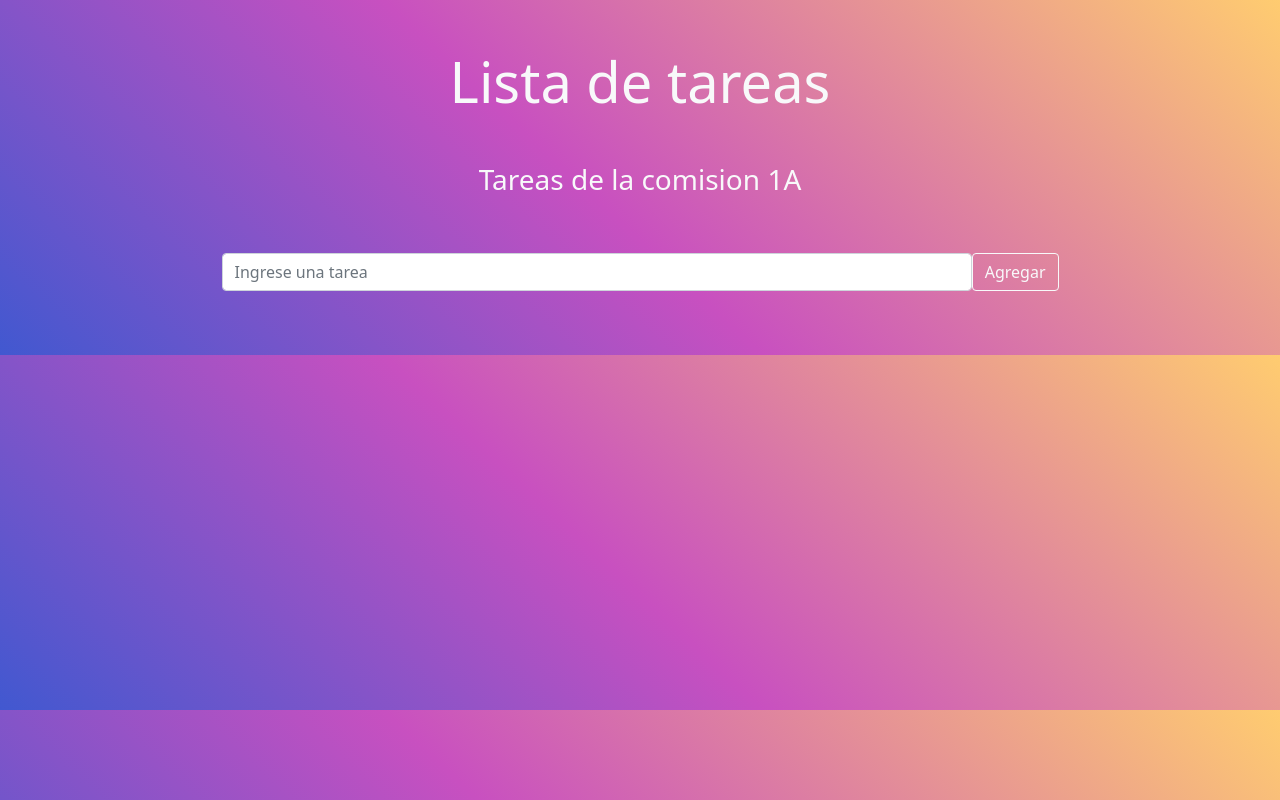
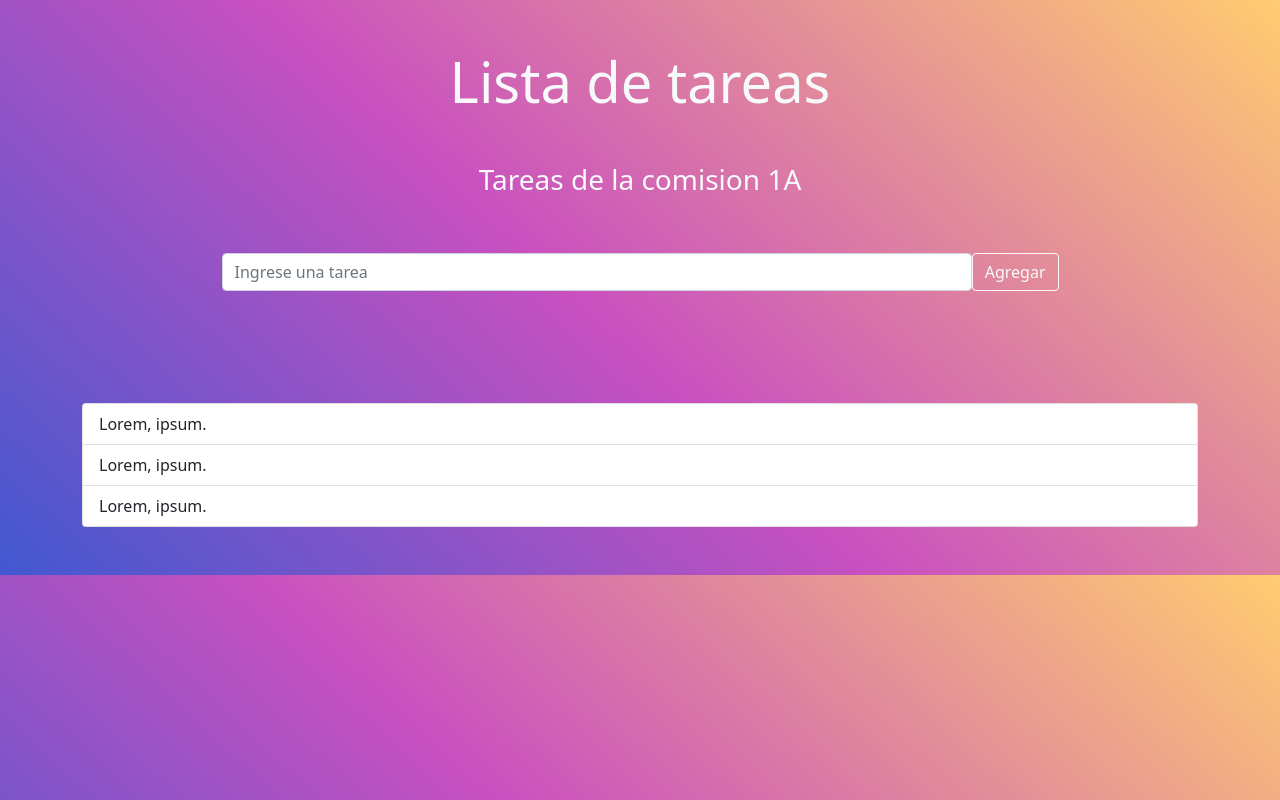
Before and after one commit to earias08/listaTareas1A, a React (Create React App) app: page / in a window 1280 px wide. Built offline with nearby package versions, Linux system fonts and the light colour scheme.

Commit message:
se agrego el maquetado del componente Listatarea

```diff
--- a/src/components/FormTareas.js
+++ b/src/components/FormTareas.js
@@ -1,4 +1,5 @@
-import React, { useState } from "react";
+import React, { Fragment, useState } from "react";
+import Listatarea from "./Listatarea";
 
 const FormTareas = () => {
   // logica de js
@@ -15,11 +16,14 @@
   const handleSubmit = (e) => {
     e.preventDefault();
     // guardar una tarea en el arreglo de tareas
-    setTareas([...tareas,tareaIndividual])
+    setTareas([...tareas,tareaIndividual]);
+    // limpiar el input
+    setTareaIndividual('');
   };
 
   return (
     // aqui puedo escribir logica
+    <Fragment>
       <div className="container d-flex justify-content-center">
         {/* codigo html */}
         <form className="w-75 my-5" onSubmit={handleSubmit}>
@@ -29,6 +33,7 @@
               placeholder="Ingrese una tarea"
               className="form-control"
               onChange={(e) => setTareaIndividual(e.target.value)}
+              value={tareaIndividual}
             />
             <button className="btn btn-outline-light" type="submit">
               Agregar
@@ -36,6 +41,10 @@
           </div>
         </form>
       </div>
+      <section className='container my-5'>
+      <Listatarea></Listatarea>
+      </section>
+    </Fragment>
   );
 };
 
--- /dev/null
+++ b/src/components/Listatarea.js
@@ -0,0 +1,13 @@
+import React from 'react';
+
+const Listatarea = () => {
+    return (
+        <ul className='list-group'>
+            <li className='list-group-item'>Lorem, ipsum.</li>
+            <li className='list-group-item'>Lorem, ipsum.</li>
+            <li className='list-group-item'>Lorem, ipsum.</li>
+        </ul>
+    );
+};
+
+export default Listatarea;
```
Lines whose indentation alone changed are shown as unchanged.
